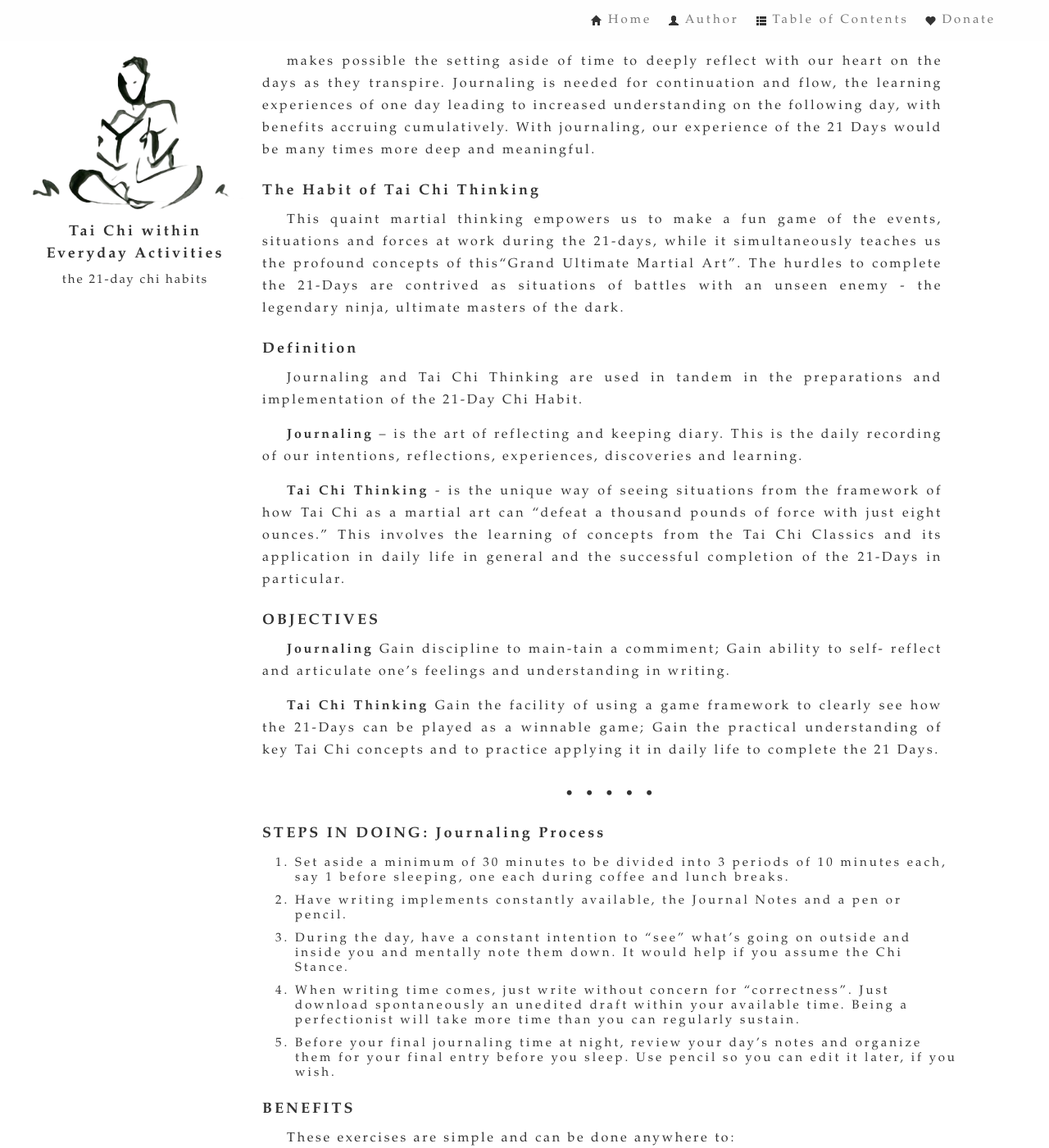
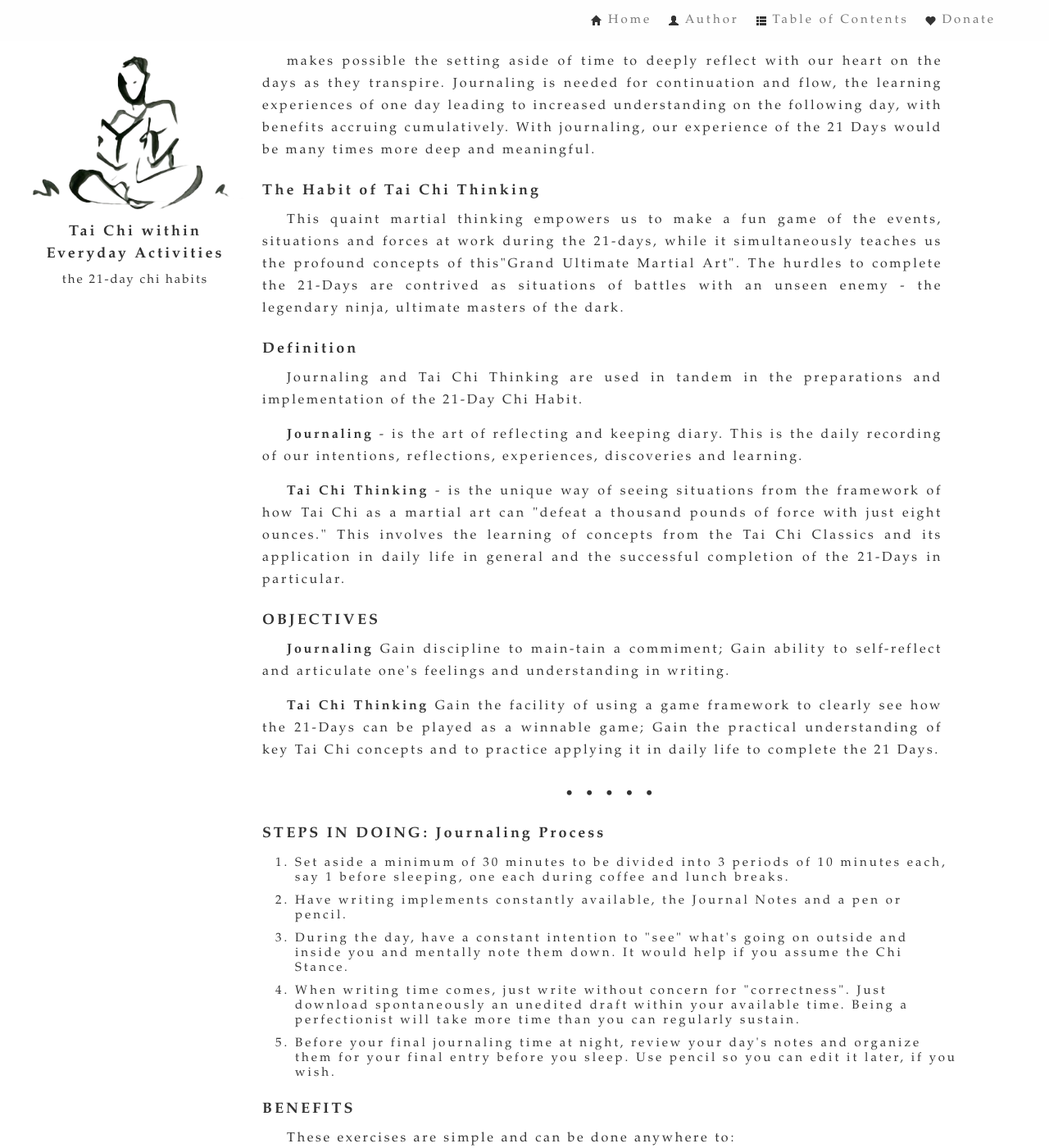
Before and after one commit to chihabit/Everyday-Taichi-Habits, a Jekyll site: the page built from content/chapter5.html, in a window 1280 px wide and 1400 px high, scrolled down 3478 px. Shown: the whole window at 82% size. Built offline with Jekyll 4.4.1, drawn with Linux system fonts in a browser that asks for light colours; some web fonts are replaced; Markdown is read by kramdown in place of the engine named in the settings; some of the changed text lies outside the part shown.

Commit message:
Replace chapter 5 weird characters. Anchor links. Fix pagination links. Convert a list to paragraphs.

```diff
--- a/content/chapter5.html
+++ b/content/chapter5.html
@@ -10,16 +10,16 @@
 
 <div class="row">
   <div class="span2 well">
-    Chi Stance
+    <a href="#focuschistance"> Chi Stance</a>
   </div>
 
-  <div class="span4 well">
-    heart kungfu of journaling and taichi thinking
+  <div class="span5 well">
+     <a href="#focustaichithinking">heart kungfu of journaling and taichi thinking</a>
   </div>
 </div>
 
 <p>
-For the busy, modern warriors, the need to economize on time is top priority. Thus, first, we chose which to prioritize and how to sequence the rest of the habits for logical progression and synergy. And second, we make it fit within available time in one’s daily activities.
+For the busy, modern warriors, the need to economize on time is top priority. Thus, first, we chose which to prioritize and how to sequence the rest of the habits for logical progression and synergy. And second, we make it fit within available time in one's daily activities.
 </p>
 
 <p>
@@ -28,7 +28,7 @@
 </p>
 
 <div class="note">
-  Bite-size Portioning Kungfu is  to commit a period of time and to do religiously a set of moves until “doing becomes like not doing” (Wu Wei) – as in, it has become a habit.
+  Bite-size Portioning Kungfu is to commit a period of time and to do religiously a set of moves until "doing becomes like not doing" (Wu Wei) - as in, it has become a habit.
 </div>
 
 <h2 id="focuschistance">&#149; &#149; &#149; &#149; &#149;</h2>
@@ -40,13 +40,13 @@
 </p>
 
 <p>
-Following are the definition, objectives, benefits, step-by-step instructions on how to do the Chi Stance, how to establish your goals in terms of Time Commitment of when and for how long to do it in one’s daily life’s activities.
+Following are the definition, objectives, benefits, step-by-step instructions on how to do the Chi Stance, how to establish your goals in terms of Time Commitment of when and for how long to do it in one's daily life's activities.
 </p>
 
 <h3>DEFINITION OF CHI STANCE</h3>
 
 <p>
-Chi Stance is the efficient way to hold the body’s posture, breathing and our emotions and our mind, which reflect in our body as we go through our daily life activities.
+Chi Stance is the efficient way to hold the body's posture, breathing and our emotions and our mind, which reflect in our body as we go through our daily life activities.
 </p>
 
 <h3>OBJECTIVES OF PRACTICE</h3>
@@ -153,15 +153,19 @@
 Time Commitment naturally flows from clear un- derstanding of what has to be done, when and for how many minutes.
 </p>
 
+<div class="mpagination">
+  <a href="#top">&uarr;</a>
+</div>
+
 <h2>&#149; &#149; &#149; &#149; &#149;</h2>
 
-<h3>
+<h3 id="focustaichithinking">
 Second Habit to Focus on: </br> HEART KUNGFU OF JOURNALING &amp; TAI CHI THINKING </br>
 Winning the 21-day battle with your heart
 </h3>
 
 <p>
-As a wellness warrior, one is imbued with a sense of mission – starting with one’s self and extending to one’s family, friends and beyond. Realistically, it is difficult to conjecture if we are winning the war on lifestyle illnesses, despite advances in modern medical science and billions of dollars spent on research and education to win this war.
+As a wellness warrior, one is imbued with a sense of mission - starting with one's self and extending to one's family, friends and beyond. Realistically, it is difficult to conjecture if we are winning the war on lifestyle illnesses, despite advances in modern medical science and billions of dollars spent on research and education to win this war.
 </p>
 
 <p>
@@ -181,7 +185,7 @@
 <h3>The Habit of Tai Chi Thinking</h3>
 
 <p>
-This quaint martial thinking empowers us to make a fun game of the events, situations and forces at work during the 21-days, while it simultaneously teaches us the profound concepts of this“Grand Ultimate Martial Art”. The hurdles to complete the 21-Days are contrived as situations of battles with an unseen enemy - the legendary ninja, ultimate masters of the dark.
+This quaint martial thinking empowers us to make a fun game of the events, situations and forces at work during the 21-days, while it simultaneously teaches us the profound concepts of this"Grand Ultimate Martial Art". The hurdles to complete the 21-Days are contrived as situations of battles with an unseen enemy - the legendary ninja, ultimate masters of the dark.
 </p>
 
 <h3>Definition</h3>
@@ -191,12 +195,12 @@
 </p>
 
 <p>
-<b>Journaling</b> – is the art of reflecting and keeping
+<b>Journaling</b> - is the art of reflecting and keeping
 diary. This is the daily recording of our intentions, reflections, experiences, discoveries and learning.
 </p>
 
 <p>
-<b>Tai Chi Thinking</b> - is the unique way of seeing situations from the framework of how Tai Chi as a martial art can “defeat a thousand pounds of force with just eight ounces.” This involves the learning of concepts from the Tai Chi Classics and its application in daily life in general and the successful completion of the 21-Days in particular.
+<b>Tai Chi Thinking</b> - is the unique way of seeing situations from the framework of how Tai Chi as a martial art can "defeat a thousand pounds of force with just eight ounces." This involves the learning of concepts from the Tai Chi Classics and its application in daily life in general and the successful completion of the 21-Days in particular.
 </p>
 
 <h3>OBJECTIVES</h3>
@@ -204,7 +208,7 @@
 <p>
 <b>Journaling</b>
 Gain discipline to main-tain a commiment;
-Gain ability to self- reflect and articulate one’s feelings and
+Gain ability to self-reflect and articulate one's feelings and
 understanding in writing.
 </p>
 
@@ -221,9 +225,9 @@
 
   <li>Set aside a minimum of 30 minutes to be divided into 3 periods of 10 minutes each, say 1 before sleeping, one each during coffee and lunch breaks.</li>
   <li>Have writing implements constantly available, the Journal Notes and a pen or pencil.</li>
-  <li>During the day, have a constant intention to “see” what’s going on outside and inside you and mentally note them down. It would help if you assume the Chi Stance.</li>
-  <li>When writing time comes, just write without concern for “correctness”. Just download spontaneously an unedited draft within your available time. Being a perfectionist will take more time than you can regularly sustain.</li>
-  <li>Before your final journaling time at night, review your day’s notes and organize them for your final entry before you sleep. Use pencil so you can edit it later, if you wish.</li>
+  <li>During the day, have a constant intention to "see" what's going on outside and inside you and mentally note them down. It would help if you assume the Chi Stance.</li>
+  <li>When writing time comes, just write without concern for "correctness". Just download spontaneously an unedited draft within your available time. Being a perfectionist will take more time than you can regularly sustain.</li>
+  <li>Before your final journaling time at night, review your day's notes and organize them for your final entry before you sleep. Use pencil so you can edit it later, if you wish.</li>
 </ol>
 
 <h3>BENEFITS</h3>
@@ -231,7 +235,7 @@
 <p>These exercises are simple and can be done anywhere to:</p>
 
 <ul>
-  <li>Gain the wisdom from knowing oneself and the nature of forces that prevents one from attaining one’s goals;</li>
+  <li>Gain the wisdom from knowing oneself and the nature of forces that prevents one from attaining one's goals;</li>
   <li>Learn techniques from Tai Chi to overcome problems that hinder us from winning our daily life battles.</li>
 </ul>
 
@@ -271,17 +275,20 @@
   <li>Each commitment period which you have to fulfill is a battle if you encounter resistance;</li>
   <li>The enemy is the force you have to contend with and neutralize; recognize and acknowledge the enemy to be within you as well;
   </li>
-  <li>Can’t comply with your commitment? You lose!</li>
+  <li>Can't comply with your commitment? You lose!</li>
 </ul>
 
 <h2>&#149; &#149; &#149; &#149; &#149;</h2>
 
 <h3>For how long each time?</h3>
 
-<ul>
-  <li>Just set a minimum like 30 minutes for actual writing, which you can divide up to 3 periods of 10 minutes at different parts of the day. It is helpful to do the last part of the writing before you sleep to give a closure to your day activities. it would also help you sleep better.</li>
-  <li>For the reflection and jotting down of random notes, this can be as little as 1 minute to as long as you like as when commuting long distances</li>
-</ul>
+<p>
+Just set a minimum like 30 minutes for actual writing, which you can divide up to 3 periods of 10 minutes at different parts of the day. It is helpful to do the last part of the writing before you sleep to give a closure to your day activities. it would also help you sleep better.
+</p>
+
+<p>
+For the reflection and jotting down of random notes, this can be as little as 1 minute to as long as you like as when commuting long distances
+</p>
 
 <h3>When to do:</h3>
 
@@ -299,7 +306,7 @@
 <h2>&#149; &#149; &#149; &#149; &#149;</h2>
 
 <div class="mpagination">
-  <a href="./chapter1.html">&larr;</a>
+  <a href="./chapter4.html">&larr;</a>
   <a href="#top">&uarr;</a>
-  <a href="./chapter3.html">&rarr;</a>
+  <a href="./chapter6.html">&rarr;</a>
 </div>
```
